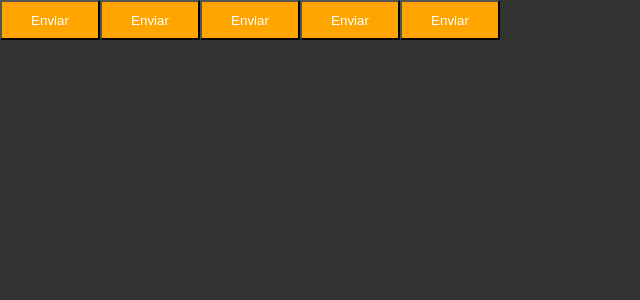
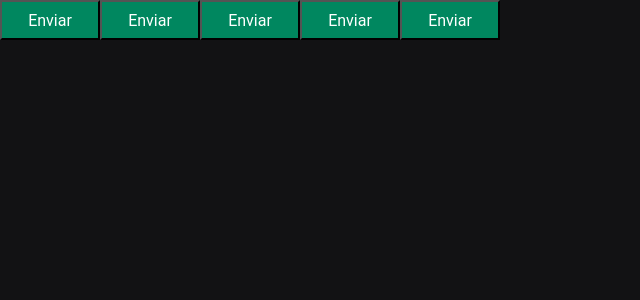
Before and after one commit to simaomenezes/ReactJS-Aprofundando-em-Hooks, a React (Vite) app in the folder 02-ignite-timer/: page / in a window 1280 px wide. Shown: the top 300 px of the page, without its empty margins (0-640 px from the left). Built offline with nearby package versions, Linux system fonts and the light colour scheme.

Commit message:
feat: Setting colors and fonts the application

```diff
--- a/02-ignite-timer/index.html
+++ b/02-ignite-timer/index.html
@@ -2,7 +2,15 @@
 <html lang="en">
   <head>
     <meta charset="UTF-8" />
+
+    <link rel="preconnect" href="https://fonts.googleapis.com">
+    <link rel="preconnect" href="https://fonts.gstatic.com" crossorigin>
+
     <meta name="viewport" content="width=device-width, initial-scale=1.0" />
+
+
+    <link href="https://fonts.googleapis.com/css2?family=Roboto+Mono:ital,wght@0,100..700;1,100..700&display=swap" rel="stylesheet"/>
+
     <title>Ignite Timer</title>
   </head>
   <body>
--- a/02-ignite-timer/src/components/Button.styles.ts
+++ b/02-ignite-timer/src/components/Button.styles.ts
@@ -17,6 +17,6 @@
     height: 40px;
 
 
-    background-color: ${props => props.theme.secondary};
+    background-color: ${props => props.theme['green-500']};
     color: ${props => props.theme.white};
 `
--- a/02-ignite-timer/src/styles/global.ts
+++ b/02-ignite-timer/src/styles/global.ts
@@ -7,8 +7,19 @@
         box-sizing: border-box;
     }
 
+    :focus{
+        outline: 0;
+        box-shadow: 0 0 0 2px ${props => props.theme['green-500']};
+    }
+
     body {
-        background: #333;
-        color: #fff;
+        background: ${props => props.theme['gray-900']};
+        color: ${props => props.theme['gray-300']};
+    }
+
+    body, input, textarea, button {
+        font-family: 'Roboto', sans-serif;
+        font-weight: 400;
+        font-size: 1rem;
     }
 `
--- a/02-ignite-timer/src/styles/themes/default.ts
+++ b/02-ignite-timer/src/styles/themes/default.ts
@@ -1,5 +1,21 @@
 export const defaultTheme = {
-    primary: '#8257e6',
-    secondary: 'orange',
-    white: '#ffffff',
+    white: '#FFF',
+
+    'gray-100': '#E1E1E6',
+    'gray-300': '#C4C4CC',
+    'gray-400': '#8D8D99',
+    'gray-500': '#7C7C8A',
+    'gray-600': '#323238',
+    'gray-700': '#29292E',
+    'gray-800': '#202024',
+    'gray-900': '#121214',
+
+    'green-300': '#00B37E',
+    'green-500': '#00875F',
+    'green-700': '#015F43',
+
+    'red-500': '#AB222E',
+    'red-700': '#7A1921',
+
+    'yellow-500': '#FBA94C',
 }
```
